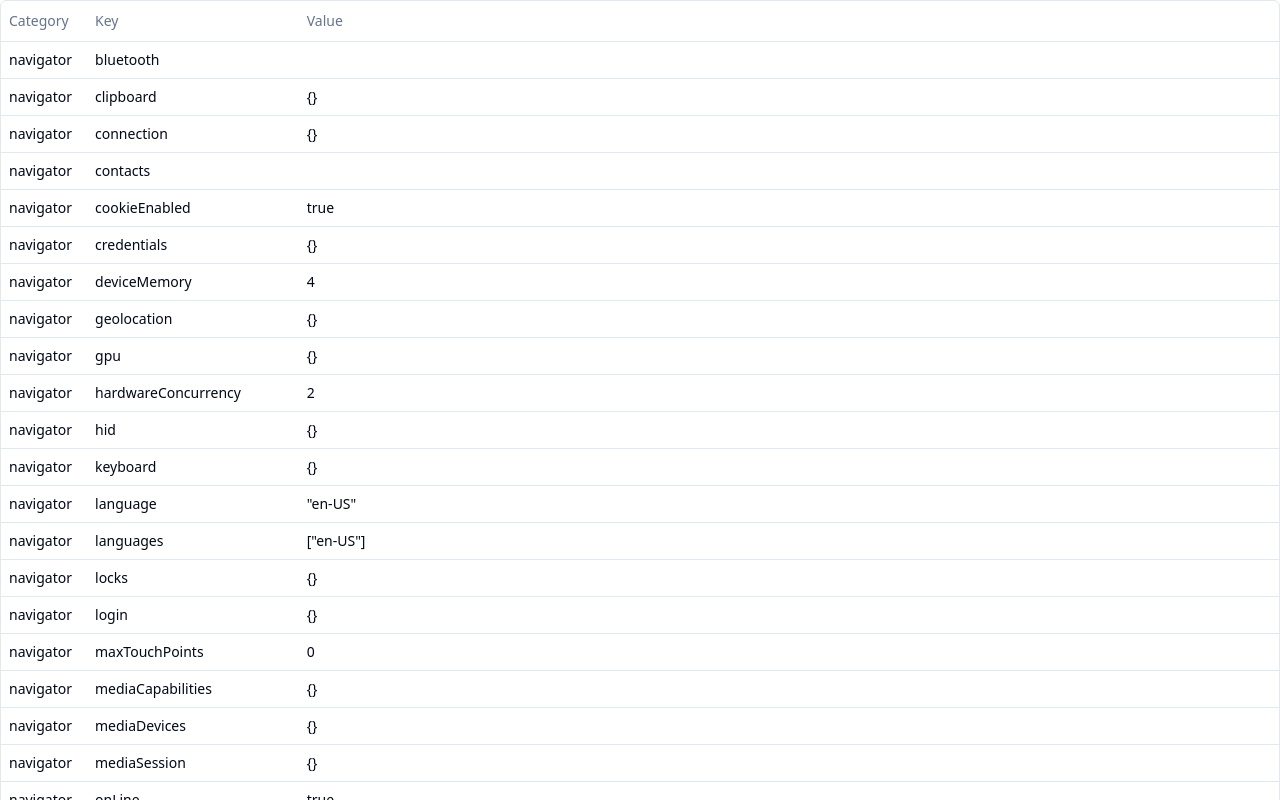
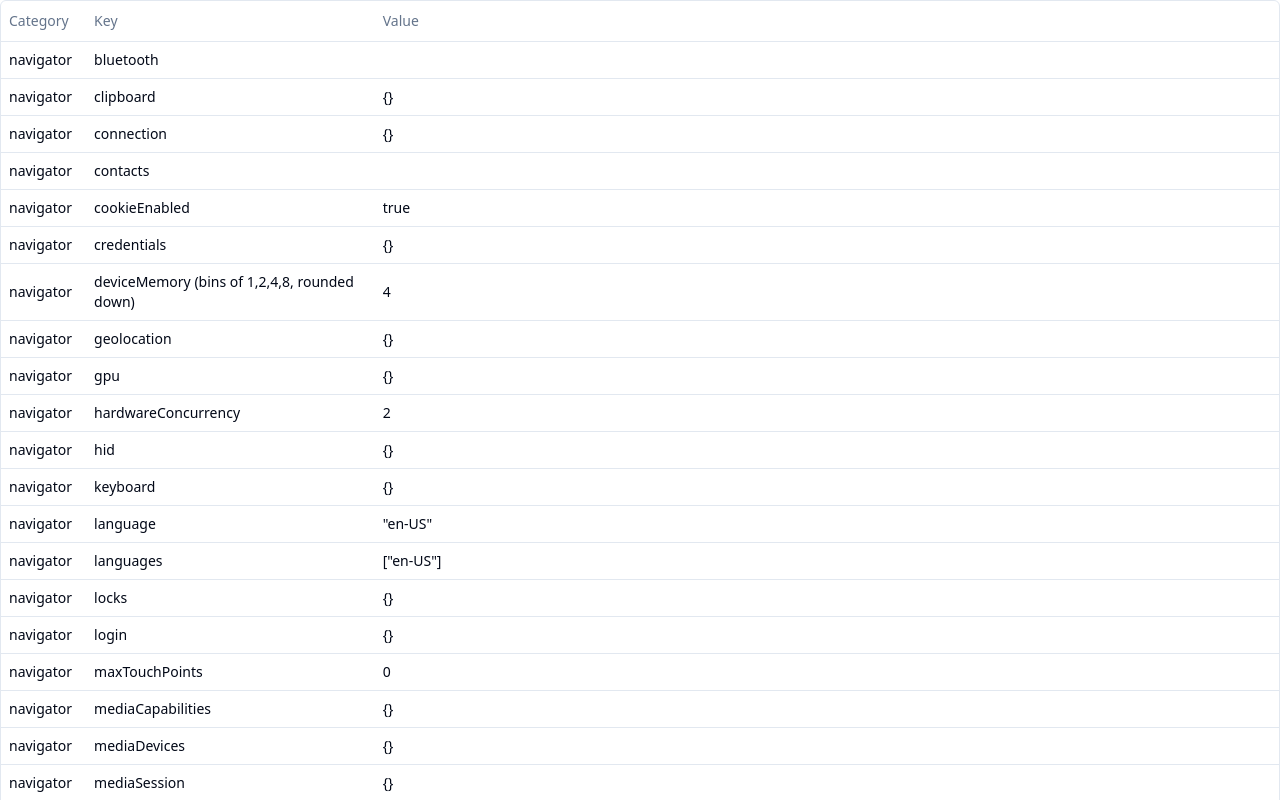
Before and after one commit to shotnothing/howami, a React (Vite) app: page / in a window 1280 px wide. Shown: the top 800 px of the page. Built offline with nearby package versions, Linux system fonts and the light colour scheme.

Commit message:
Add caveat about deviceMemory

```diff
--- a/src/App.tsx
+++ b/src/App.tsx
@@ -149,7 +149,7 @@ function App() {
         "contacts": navigator.contacts,
         "cookieEnabled": navigator.cookieEnabled,
         "credentials": navigator.credentials,
-        "deviceMemory": navigator.deviceMemory,
+        "deviceMemory (bins of 1,2,4,8, rounded down)": navigator.deviceMemory,
         "geolocation": navigator.geolocation,
         "gpu": navigator.gpu,
         "hardwareConcurrency": navigator.hardwareConcurrency,
```
